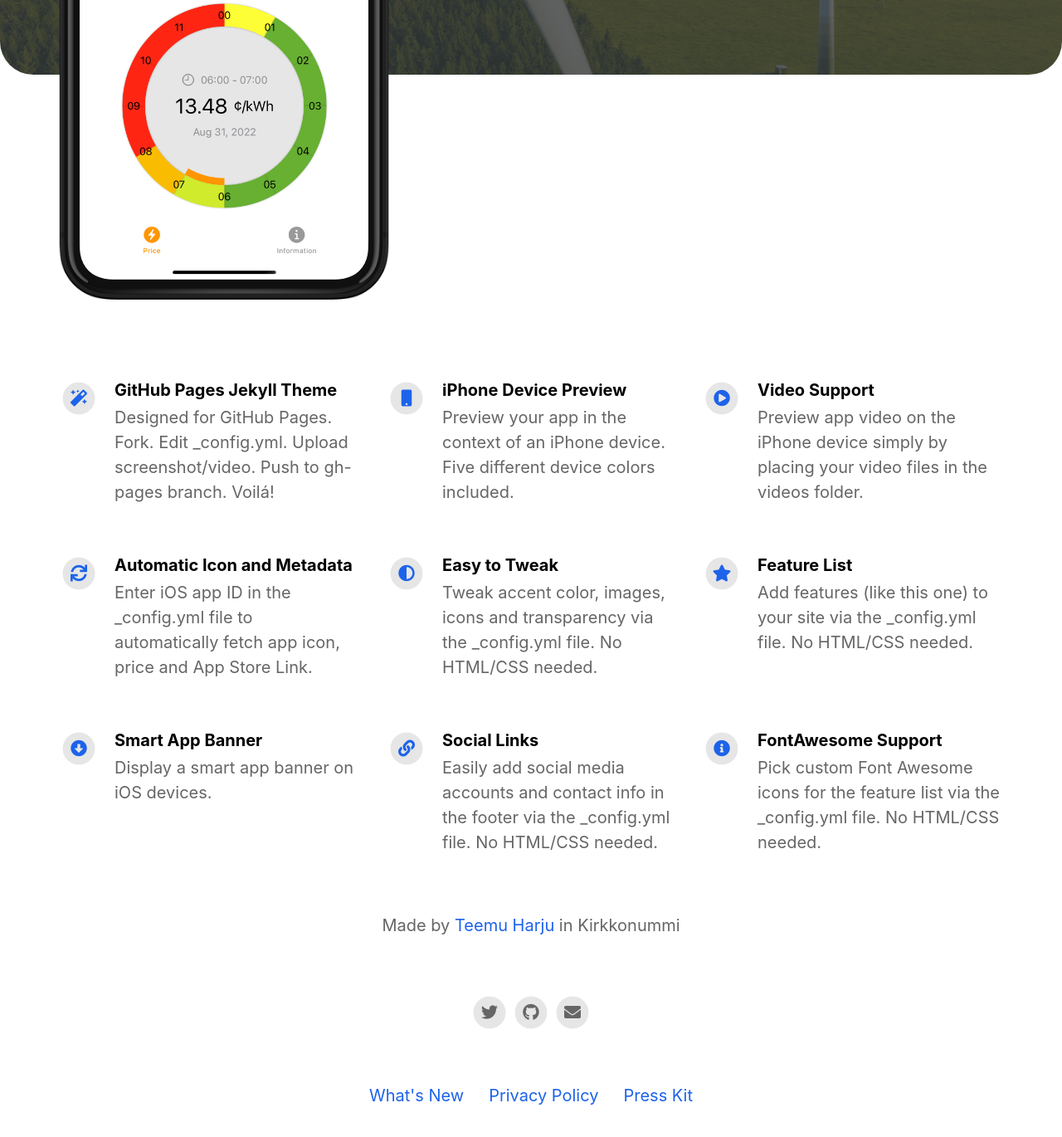
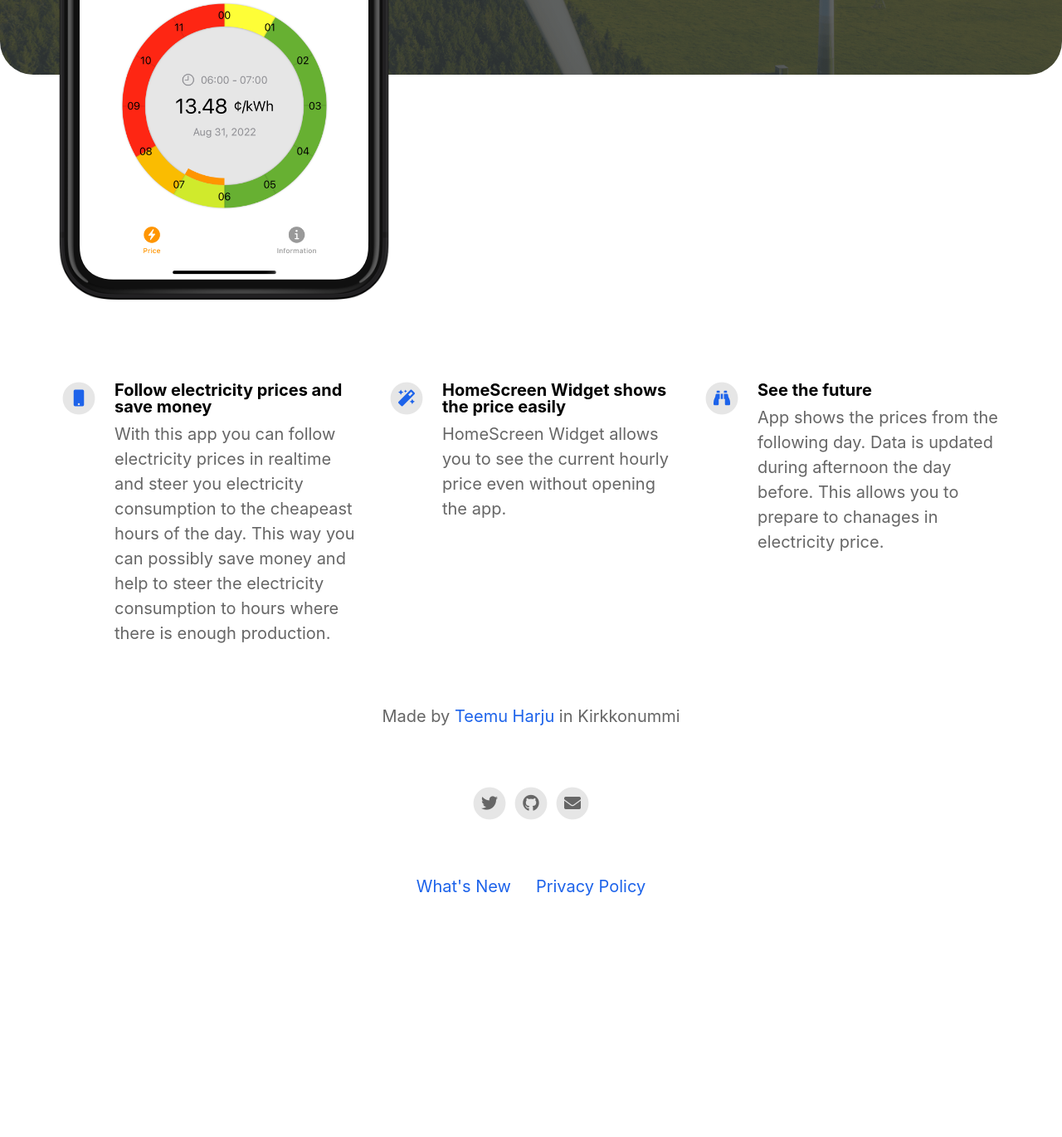
Before and after one commit to tsharju/Sahko-App-LandingPage, a Jekyll site: the page built from index.html, in a window 1280 px wide and 1400 px high, scrolled down 624 px. Shown: the top 1370 px of the window at 83% size. Built offline with Jekyll 4.4.1, drawn with Linux system fonts in a browser that asks for light colours; nearby versions of some CDN libraries; after the commit the page ends 1772 px from its top, so only the background shows below that; some of the changed text lies outside the part shown.

Commit message:
Update _config.yml

```diff
--- a/_config.yml
+++ b/_config.yml
@@ -7,13 +7,13 @@ ios_app_country                           : fi
 
 appstore_link                             :                                           # Automatically populates if not set and if iOS app ID is set. Otherwise enter manually.
 playstore_link                            :                                           # Enter Google Play Store URL.
-presskit_download_link                    : https://emilbaehr.com                                          # Enter a link to downloadable file or (e.g. public Dropbox link to a .zip file).
+presskit_download_link                    :                                           # Enter a link to downloadable file or (e.g. public Dropbox link to a .zip file).
                                                                                       # Or upload your press kit file to assets and set path accordingly (e.g. "assets/your_press_kit.zip").
 
 app_icon                                  : # assets/appicon.png                      # Automatically populates if not set and if iOS app ID is set.  Otherwise enter path to icon file manually.
 app_name                                  :                                           # Automatically populates if not set and if iOS app ID is set.  Otherwise enter manually.
 app_price                                 :                                           # Automatically populates if not set and if iOS app ID is set.  Otherwise enter manually.
-app_description                           : Write a short tagline for your app.
+app_description                           : Follow electricity prices.
 
 enable_smart_app_banner                   : true                                      # Set to true to show a smart app banner at top of page on mobile devices.
 
@@ -35,46 +35,17 @@ youtube_username                          :
 # Feature List                            Edit, add or remove features to be presented.
 features                                  :
 
-  - title                                 : GitHub Pages Jekyll Theme
-    description                           : Designed for GitHub Pages. Fork. Edit _config.yml. Upload screenshot/video. Push to gh-pages branch. Voilá!
+  - title                                 : Follow electricity prices and save money
+    description                           : With this app you can follow electricity prices in realtime and steer you electricity consumption to the cheapeast hours of the day. This way you can possibly save money and help to steer the electricity consumption to hours where there is enough production.
+    fontawesome_icon_name                 : mobile
+
+  - title                                 : HomeScreen Widget shows the price easily
+    description                           : HomeScreen Widget allows you to see the current hourly price even without opening the app.
     fontawesome_icon_name                 : magic
 
-  - title                                 : iPhone Device Preview
-    description                           : Preview your app in the context of an iPhone device. Five different device colors included.
-    fontawesome_icon_name                 : mobile
-
-  - title                                 : Video Support
-    description                           : Preview app video on the iPhone device simply by placing your video files in the videos folder.
-    fontawesome_icon_name                 : play-circle
-
-  - title                                 : Automatic Icon and Metadata
-    description                           : Enter iOS app ID in the _config.yml file to automatically fetch app icon, price and App Store Link.
-    fontawesome_icon_name                 : sync
-
-  - title                                 : Easy to Tweak
-    description                           : Tweak accent color, images, icons and transparency via the _config.yml file. No HTML/CSS needed.
-    fontawesome_icon_name                 : adjust
-
-  - title                                 : Feature List
-    description                           : Add features (like this one) to your site via the _config.yml file. No HTML/CSS needed.
-    fontawesome_icon_name                 : star
-
-  - title                                 : Smart App Banner
-    description                           : Display a smart app banner on iOS devices.
-    fontawesome_icon_name                 : arrow-alt-circle-down
-
-  - title                                 : Social Links
-    description                           : Easily add social media accounts and contact info in the footer via the _config.yml file. No HTML/CSS needed.
-    fontawesome_icon_name                 : link
-
-  - title                                 : FontAwesome Support
-    description                           : Pick custom Font Awesome icons for the feature list via the _config.yml file. No HTML/CSS needed.
-    fontawesome_icon_name                 : info-circle
-
-  - title                                 : # New Feature Title
-    description                           : # New Feature Description
-    fontawesome_icon_name                 : # Enter Font Awesome icon name (e.g. star). Find icons on fontawesome.com/icons.
-
+  - title                                 : See the future
+    description                           : App shows the prices from the following day. Data is updated during afternoon the day before. This allows you to prepare to chanages in electricity price.
+    fontawesome_icon_name                 : binoculars
 
 
 # Theme Settings
```
